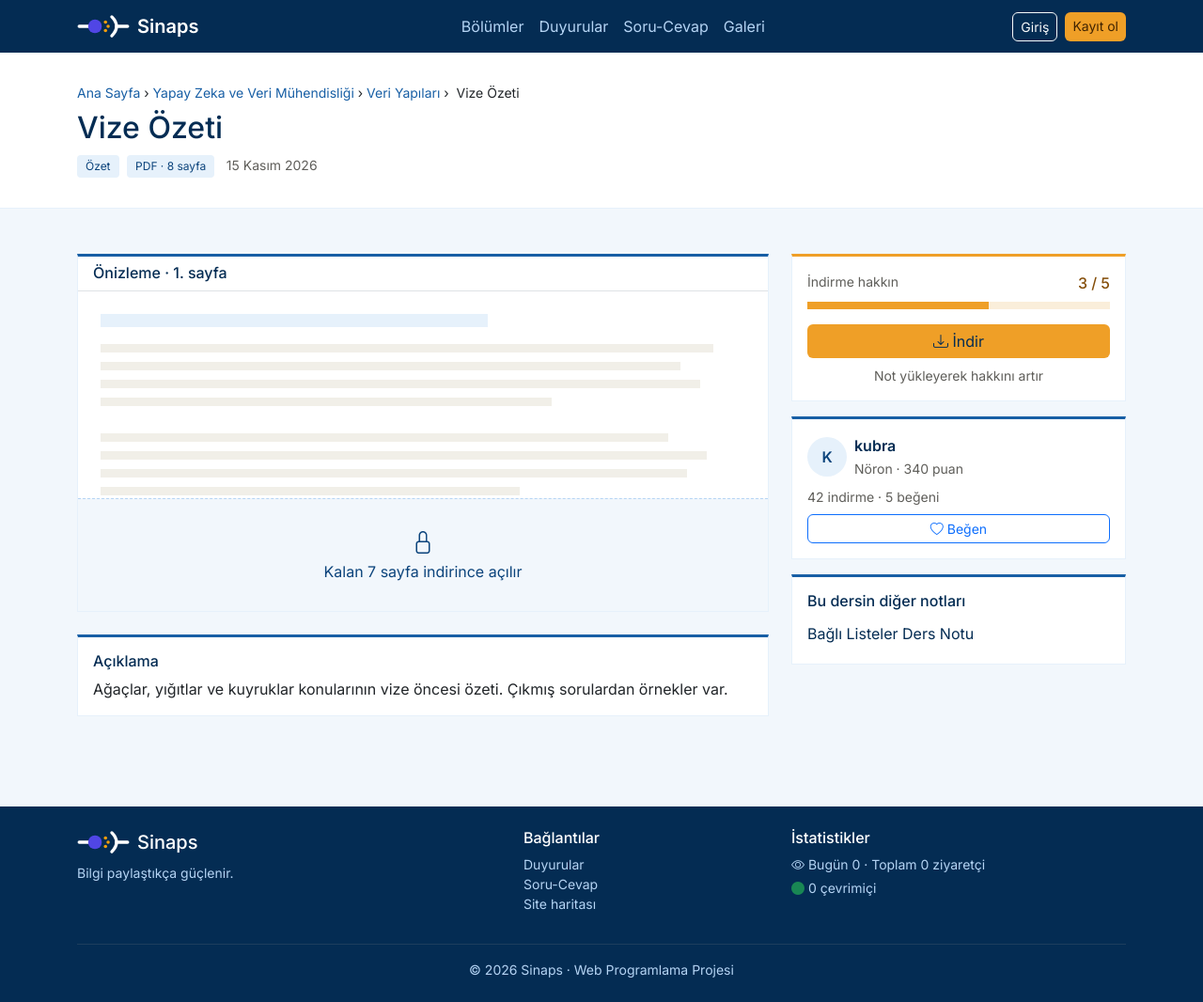
After one commit to kubrabasimoglu32/Sinaps, a Node server app: page /not/vize-ozeti in a window 1280 px wide. The commit adds this page. Shown: the whole page at 94% size. Run offline with Node 20, Linux system fonts and the light colour scheme.

Commit message:
Not detay sayfası ve seviye sistemi eklendi

```diff
--- a/controllers/siteController.js
+++ b/controllers/siteController.js
@@ -1,5 +1,5 @@
 const { bolumler, dersler, notlar, duyurular, kullanicilar, sorular } = require("../data/dummy");
-
+const seviyeBul = require("../helpers/seviye");
 // ===================================================
 // YARDIMCI FONKSİYONLAR (her zaman en üstte dursun)
 // ===================================================
@@ -86,3 +86,32 @@ exports.dersDetay = (req, res) => {
         sorular: dersSorulari
     });
 };
+    // ===== NOT DETAY: /not/:slug =====
+exports.notDetay = (req, res) => {
+    const not = notlar.find(n => n.slug === req.params.slug);
+    if (!not) return bulunamadi(res);
+
+    // Breadcrumb için ders ve bölüm
+    const ders = dersBul(not.dersId);
+    const bolum = bolumler.find(b => b.id === ders.bolumId);
+
+    // Yükleyen kişi ve seviyesi
+    const kisi = kullanicilar.find(k => k.ad === not.yukleyen);
+    const yukleyen = { ...kisi, seviye: seviyeBul(kisi.puan) };
+
+    // Aynı dersin diğer notları (bu not hariç)
+    const digerNotlar = notlar.filter(n => n.dersId === not.dersId && n.id !== not.id);
+
+    // GEÇİCİ: Giriş sistemi gelince gerçek kullanıcının hakkı hesaplanacak
+    const hak = { kalan: 3, toplam: 5 };
+
+    res.render("not", {
+        title: not.baslik,
+        not: not,
+        ders: ders,
+        bolum: bolum,
+        yukleyen: yukleyen,
+        digerNotlar: digerNotlar,
+        hak: hak
+    });
+};
--- a/data/dummy.js
+++ b/data/dummy.js
@@ -10,9 +10,24 @@ const dersler = [
 ];
 
 const notlar = [
-    { id: 1, dersId: 1, baslik: "Vize Özeti", slug: "vize-ozeti", yukleyen: "kubra", indirme: 42 },
-    { id: 2, dersId: 1, baslik: "Bağlı Listeler Ders Notu", slug: "bagli-listeler-ders-notu", yukleyen: "ahmet", indirme: 17 },
-    { id: 3, dersId: 2, baslik: "Express Router Özeti", slug: "express-router-ozeti", yukleyen: "zeynep", indirme: 8 }
+    {
+        id: 1, dersId: 1, baslik: "Vize Özeti", slug: "vize-ozeti",
+        yukleyen: "kubra", indirme: 42, begeni: 5,
+        tur: "Özet", dosyaTuru: "PDF", sayfaSayisi: 8, tarih: "2026-11-15",
+        aciklama: "Ağaçlar, yığıtlar ve kuyruklar konularının vize öncesi özeti. Çıkmış sorulardan örnekler var."
+    },
+    {
+        id: 2, dersId: 1, baslik: "Bağlı Listeler Ders Notu", slug: "bagli-listeler-ders-notu",
+        yukleyen: "ahmet", indirme: 17, begeni: 2,
+        tur: "Ders notu", dosyaTuru: "PDF", sayfaSayisi: 12, tarih: "2026-11-10",
+        aciklama: "Tek ve çift yönlü bağlı listeler; ekleme, silme ve arama işlemleri."
+    },
+    {
+        id: 3, dersId: 2, baslik: "Express Router Özeti", slug: "express-router-ozeti",
+        yukleyen: "zeynep", indirme: 8, begeni: 1,
+        tur: "Özet", dosyaTuru: "PDF", sayfaSayisi: 4, tarih: "2026-11-12",
+        aciklama: "Express'te router yapısı, middleware ve route parametreleri."
+    }
 ];
 
 const duyurular = [
--- /dev/null
+++ b/helpers/seviye.js
@@ -0,0 +1,13 @@
+// Seviyeler BÜYÜKTEN KÜÇÜĞE sıralı olmalı
+const seviyeler = [
+    { min: 1000, ad: "Beyin" },
+    { min: 400,  ad: "Korteks" },
+    { min: 150,  ad: "Nöron" },
+    { min: 50,   ad: "Akson" },
+    { min: 0,    ad: "Dentrit" }
+];
+
+// Puanı verilen kişinin seviye adını döndürür
+const seviyeBul = (puan) => seviyeler.find(s => puan >= s.min).ad;
+
+module.exports = seviyeBul;
--- a/public/css/style.css
+++ b/public/css/style.css
@@ -124,3 +124,72 @@ h1, h2, h3, h4, h5, h6 { color: var(--lacivert); }
     padding: 32px;
     text-align: center;
 }
+/* ===== ETİKETLER ===== */
+.etiket {
+    display: inline-block;
+    background-color: var(--acik-mavi);
+    color: #0C447C;
+    font-size: 0.75rem;
+    padding: 3px 9px;
+    border-radius: 4px;
+    margin-right: 4px;
+}
+
+/* ===== ÖNİZLEME ===== */
+.onizleme {
+    position: relative;
+    height: 340px;
+    overflow: hidden;
+    background: #ffffff;
+    padding: 24px;
+}
+.onizleme .satir {
+    height: 9px;
+    background-color: #F1EFE8;
+    margin-bottom: 10px;
+}
+.onizleme .satir.baslik {
+    height: 14px;
+    background-color: var(--acik-mavi);
+    width: 60%;
+    margin-bottom: 18px;
+}
+/* Önizlemenin altını kapatan kilit perdesi */
+.kilit-perde {
+    position: absolute;
+    left: 0;
+    right: 0;
+    bottom: 0;
+    height: 120px;
+    background-color: var(--zemin);
+    border-top: 1px dashed #B5D4F4;
+    display: flex;
+    flex-direction: column;
+    align-items: center;
+    justify-content: center;
+    color: #0C447C;
+}
+
+/* ===== İNDİRME HAKKI ÇUBUĞU ===== */
+.ilerleme {
+    height: 8px;
+    background-color: #FAEEDA;
+}
+.ilerleme-dolu {
+    height: 8px;
+    background-color: var(--turuncu);
+}
+
+/* ===== PROFİL HARFİ ===== */
+.avatar {
+    width: 42px;
+    height: 42px;
+    border-radius: 50%;
+    background-color: var(--acik-mavi);
+    color: #0C447C;
+    display: flex;
+    align-items: center;
+    justify-content: center;
+    font-weight: 600;
+    text-transform: uppercase;
+}
--- a/routes/site.js
+++ b/routes/site.js
@@ -9,5 +9,5 @@ router.get("/", siteController.anasayfa);
 router.get("/bolumler", siteController.bolumler);
 router.get("/bolum/:slug", siteController.bolumDetay);
 router.get("/ders/:slug", siteController.dersDetay);
-
+router.get("/not/:slug", siteController.notDetay);
 module.exports = router;
--- /dev/null
+++ b/views/not.ejs
@@ -0,0 +1,103 @@
+<%- include("partials/head") %>
+<%- include("partials/navbar") %>
+
+<!-- ===== BAŞLIK ŞERİDİ ===== -->
+<section class="sayfa-baslik">
+    <div class="container">
+        <nav class="breadcrumb">
+            <a href="/">Ana Sayfa</a>&nbsp;›&nbsp;
+            <a href="/bolum/<%= bolum.slug %>"><%= bolum.ad %></a>&nbsp;›&nbsp;
+            <a href="/ders/<%= ders.slug %>"><%= ders.ad %></a>&nbsp;›&nbsp;
+            <%= not.baslik %>
+        </nav>
+        <h2 class="mb-2"><%= not.baslik %></h2>
+        <span class="etiket"><%= not.tur %></span>
+        <span class="etiket"><%= not.dosyaTuru %> · <%= not.sayfaSayisi %> sayfa</span>
+        <span class="soluk ms-1">
+            <%= new Date(not.tarih).toLocaleDateString("tr-TR", { day: "numeric", month: "long", year: "numeric" }) %>
+        </span>
+    </div>
+</section>
+
+<main class="container py-5">
+    <div class="row g-4">
+
+        <!-- ===== SOL: ÖNİZLEME VE AÇIKLAMA ===== -->
+        <div class="col-lg-8">
+
+            <div class="sinaps-kart p-0 mb-4">
+                <div class="px-3 py-2 border-bottom">
+                    <h6 class="mb-0">Önizleme · 1. sayfa</h6>
+                </div>
+                <div class="onizleme">
+                    <!-- GEÇİCİ: Dosya yükleme gelince buraya gerçek ilk sayfanın resmi gelecek -->
+                    <div class="satir baslik"></div>
+                    <% [95, 90, 93, 70, 0, 88, 94, 91, 65, 0, 92, 89, 95, 80].forEach(genislik => { %>
+                        <div class="satir" style="width: <%= genislik %>%;"></div>
+                    <% }) %>
+
+                    <div class="kilit-perde">
+                        <i class="bi bi-lock fs-4"></i>
+                        <span>Kalan <%= not.sayfaSayisi - 1 %> sayfa indirince açılır</span>
+                    </div>
+                </div>
+            </div>
+
+            <div class="sinaps-kart">
+                <h6>Açıklama</h6>
+                <p class="mb-0"><%= not.aciklama %></p>
+            </div>
+        </div>
+
+        <!-- ===== SAĞ: İNDİRME, YÜKLEYEN, DİĞER NOTLAR ===== -->
+        <div class="col-lg-4">
+
+            <!-- İndirme hakkı -->
+            <div class="sinaps-kart turuncu-serit mb-3">
+                <div class="d-flex justify-content-between mb-2">
+                    <span class="soluk">İndirme hakkın</span>
+                    <span class="puan"><%= hak.kalan %> / <%= hak.toplam %></span>
+                </div>
+                <div class="ilerleme mb-3">
+                    <div class="ilerleme-dolu" style="width: <%= Math.round(hak.kalan / hak.toplam * 100) %>%;"></div>
+                </div>
+
+                <% if (hak.kalan > 0) { %>
+                    <a href="#" class="btn btn-turuncu w-100"><i class="bi bi-download"></i> İndir</a>
+                    <p class="soluk text-center mt-2 mb-0">Not yükleyerek hakkını artır</p>
+                <% } else { %>
+                    <button class="btn btn-secondary w-100" disabled>İndirme hakkın bitti</button>
+                    <a href="/not-yukle" class="d-block text-center mt-2">Not yükle, hak kazan</a>
+                <% } %>
+            </div>
+
+            <!-- Yükleyen kişi -->
+            <div class="sinaps-kart mb-3">
+                <div class="d-flex align-items-center gap-2">
+                    <div class="avatar"><%= yukleyen.ad.charAt(0) %></div>
+                    <div>
+                        <div class="fw-semibold" style="color: var(--lacivert);"><%= yukleyen.ad %></div>
+                        <span class="soluk"><%= yukleyen.seviye %> · <%= yukleyen.puan %> puan</span>
+                    </div>
+                </div>
+                <p class="soluk mt-2 mb-2"><%= not.indirme %> indirme · <%= not.begeni %> beğeni</p>
+                <button class="btn btn-outline-primary btn-sm w-100"><i class="bi bi-heart"></i> Beğen</button>
+            </div>
+
+            <!-- Bu dersin diğer notları -->
+            <div class="sinaps-kart">
+                <h6>Bu dersin diğer notları</h6>
+                <% if (digerNotlar.length === 0) { %>
+                    <p class="soluk mb-0">Bu derste başka not yok.</p>
+                <% } else { %>
+                    <% digerNotlar.forEach(diger => { %>
+                        <div class="py-1"><a href="/not/<%= diger.slug %>"><%= diger.baslik %></a></div>
+                    <% }) %>
+                <% } %>
+            </div>
+
+        </div>
+    </div>
+</main>
+
+<%- include("partials/footer") %>
```
